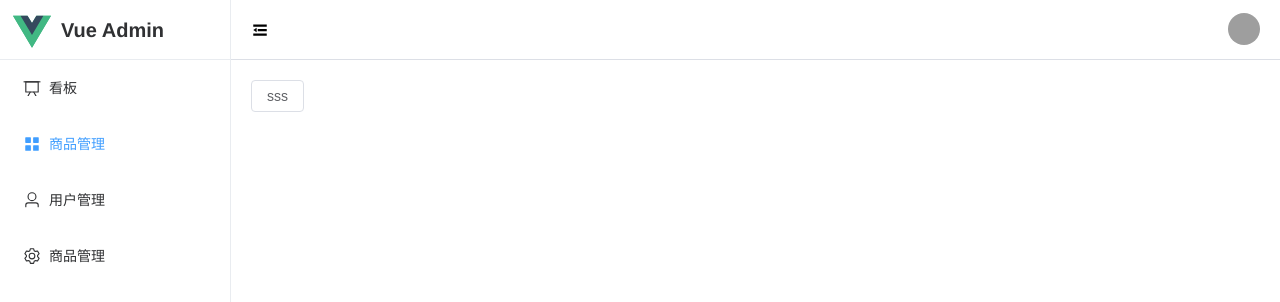
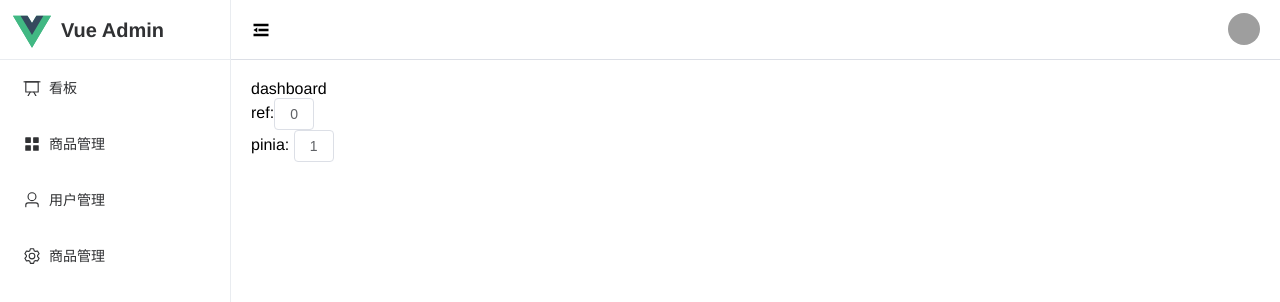
Before and after one commit to sealye09/vue-admin, a Vue app: page /dashboard in a window 1280 px wide. Shown: the top 302 px of the page. Built offline with nearby package versions, Linux system fonts and the light colour scheme; grey boxes are pictures that could not be loaded.

Commit message:
add sidebar route

```diff
--- a/package.json
+++ b/package.json
@@ -13,6 +13,8 @@
     "axios": "^1.4.0",
     "element-plus": "^2.3.6",
     "nprogress": "^0.2.0",
+    "pinia": "^2.1.3",
+    "pinia-plugin-persistedstate": "^3.1.0",
     "vue": "^3.2.47",
     "vue-router": "^4.2.2"
   },
--- /dev/null
+++ b/src/Layout/SideBar.vue
@@ -0,0 +1,93 @@
+<script setup>
+import { Menu as IconMenu, Setting } from "@element-plus/icons-vue";
+import useAppStore from "@/store/modules/appStore.js";
+
+const props = defineProps({
+  isCollapse: Boolean,
+});
+
+const store = useAppStore();
+</script>
+
+<template>
+  <el-aside class="sidebar-container">
+    <el-menu
+      router
+      unique-opened
+      default-active="2"
+      :collapse="store.isSiderBarOpen"
+    >
+      <el-menu-item class="aside-top">
+        <el-icon class="logo">
+          <img
+            src="@/assets/vue.svg"
+            alt="logo"
+          />
+        </el-icon>
+        <span
+          class="title"
+          v-if="!isCollapse"
+          >Vue Admin
+        </span>
+      </el-menu-item>
+
+      <el-menu-item index="/dashboard">
+        <el-icon>
+          <DataBoard />
+        </el-icon>
+        <template #title>看板</template>
+      </el-menu-item>
+      <el-menu-item index="categories">
+        <el-icon><icon-menu /></el-icon>
+        <template #title>商品管理</template>
+      </el-menu-item>
+      <el-menu-item index="/users">
+        <el-icon>
+          <User />
+        </el-icon>
+        <template #title>用户管理</template>
+      </el-menu-item>
+      <el-menu-item index="/goods">
+        <el-icon>
+          <setting />
+        </el-icon>
+        <template #title>商品管理</template>
+      </el-menu-item>
+    </el-menu>
+  </el-aside>
+</template>
+
+<style scoped lang="scss">
+.aside-top {
+  height: 60px;
+  width: auto;
+  border-bottom: solid 1px var(--el-menu-border-color);
+  align-items: center;
+
+  .logo {
+    display: flex;
+    align-items: center;
+  }
+
+  .title {
+    padding-left: 0.75rem;
+    font-size: 20px;
+    font-weight: 600;
+    text-align: center;
+  }
+}
+
+.aside-top:hover {
+  cursor: pointer;
+  background: none;
+}
+
+.el-aside {
+  img {
+    -webkit-user-drag: none;
+  }
+
+  user-select: none;
+  width: auto;
+}
+</style>
--- a/src/Layout/index.vue
+++ b/src/Layout/index.vue
@@ -1,87 +1,51 @@
 <script setup>
-import { ref } from "vue";
-import { Menu as IconMenu, Setting } from "@element-plus/icons-vue";
-const isCollapse = ref(false);
-const handleOpen = (key, keyPath) => {
-  console.log(key, keyPath);
-};
-const handleClose = (key, keyPath) => {
-  console.log(key, keyPath);
-};
+import { useRouter } from "vue-router";
+import { ElMessage } from "element-plus";
 
-const handleClck = () => {
-  console.log("message");
+import useAppStore from "@/store/modules/appStore.js";
+import SideBar from "./SideBar.vue";
+
+const router = useRouter();
+const store = useAppStore();
+
+function toggleSide() {
+  store.toggleSideBar();
+}
+
+function toPersonCenter() {
   ElMessage({
-    duration: 2000,
-    message: "sss",
-    type: "error",
+    message: "开发中...",
+    type: "warning",
   });
-};
+}
+
+function handleLogout() {
+  ElMessage({
+    message: "退出成功",
+    type: "success",
+  });
+  router.replace("/login");
+}
 </script>
 
 <template>
   <el-container class="main-container">
-    <el-aside class="sidebar-container">
-      <el-menu
-        default-active="2"
-        :collapse="isCollapse"
-        unique-opened
-        @open="handleOpen"
-        @close="handleClose"
-      >
-        <el-menu-item class="aside-top">
-          <el-icon class="logo">
-            <img
-              src="@/assets/vue.svg"
-              alt="logo"
-            />
-          </el-icon>
-          <span
-            class="title"
-            v-if="!isCollapse"
-            >Vue Admin</span
-          >
-        </el-menu-item>
-
-        <el-menu-item index="1">
-          <el-icon>
-            <DataBoard />
-          </el-icon>
-          <template #title>看板</template>
-        </el-menu-item>
-        <el-menu-item index="2">
-          <el-icon><icon-menu /></el-icon>
-          <template #title>商品管理</template>
-        </el-menu-item>
-        <el-menu-item index="3">
-          <el-icon>
-            <User />
-          </el-icon>
-          <template #title>用户管理</template>
-        </el-menu-item>
-        <el-menu-item index="4">
-          <el-icon>
-            <setting />
-          </el-icon>
-          <template #title>商品管理</template>
-        </el-menu-item>
-      </el-menu>
-    </el-aside>
+    <side-bar :isCollapse="store.isSiderBarOpen" />
     <el-container>
       <el-header>
         <div
           class="hide-sidebar"
-          @click="() => (isCollapse = !isCollapse)"
+          @click="toggleSide"
         >
           <el-icon
-            size="18"
-            v-if="isCollapse"
+            size="20"
+            v-if="store.isSiderBarOpen"
           >
             <Expand />
           </el-icon>
           <el-icon
             v-else
-            size="18"
+            size="20"
           >
             <Fold />
           </el-icon>
@@ -93,59 +57,28 @@ const handleClck = () => {
               <span class="el-dropdown-link">
                 <el-avatar
                   :size="32"
-                  src="https://avatars.githubusercontent.com/u/499550?s=60&v=4"
+                  src="https://avatars.githubusercontent.com/u/77105397?v=4"
                   alt="avatar"
                 />
               </span>
             </div>
             <template #dropdown>
               <el-dropdown-menu>
-                <el-dropdown-item>个人中心</el-dropdown-item>
-                <el-dropdown-item>退出</el-dropdown-item>
+                <el-dropdown-item @click="toPersonCenter">个人中心</el-dropdown-item>
+                <el-dropdown-item @click="handleLogout">退出</el-dropdown-item>
               </el-dropdown-menu>
             </template>
           </el-dropdown>
         </div>
       </el-header>
-      <el-main> <el-button @click="handleClck">sss</el-button></el-main>
+      <el-main>
+        <router-view></router-view>
+      </el-main>
     </el-container>
   </el-container>
 </template>
 
 <style lang="scss">
-.aside-top {
-  height: 60px;
-  width: auto;
-  border-bottom: solid 1px var(--el-menu-border-color);
-  align-items: center;
-
-  .logo {
-    display: flex;
-    align-items: center;
-  }
-
-  .title {
-    padding-left: 0.75rem;
-    font-size: 20px;
-    font-weight: 600;
-    text-align: center;
-  }
-}
-
-.aside-top:hover {
-  cursor: pointer;
-  background: none;
-}
-
-.el-aside {
-  img {
-    -webkit-user-drag: none;
-  }
-
-  user-select: none;
-  width: auto;
-}
-
 .el-header {
   display: flex;
   justify-content: space-between;
--- a/src/main.js
+++ b/src/main.js
@@ -1,15 +1,21 @@
 import { createApp } from "vue";
+import { createPinia } from "pinia";
 import * as ElementPlusIconsVue from "@element-plus/icons-vue";
+
+import { setupStore } from "./store";
 import App from "./App.vue";
 import router from "./router";
+
+import "element-plus/dist/index.css";
 import "./styles/index.scss";
 
 const app = createApp(App);
+
+setupStore(app);
 
 for (const [key, component] of Object.entries(ElementPlusIconsVue)) {
   app.component(key, component);
 }
 
 app.use(router);
-
 app.mount("#app");
--- a/src/pages/dashboard/index.vue
+++ b/src/pages/dashboard/index.vue
@@ -1,7 +1,18 @@
-<script setup></script>
+<script setup>
+import useCountStore from "@/store/modules/countStore.js";
+import { ref } from "vue";
+const count = useCountStore();
+const num = ref(0);
+</script>
 
 <template>
-  <div>dashboard</div>
+  <div>
+    dashboard
+    <br />
+    ref:<el-button @click="num++">{{ num }}</el-button>
+    <br />
+    pinia: <el-button @click="count.increment">{{ count.num }}</el-button>
+  </div>
 </template>
 
 <style scoped></style>
--- /dev/null
+++ b/src/store/index.js
@@ -0,0 +1,11 @@
+import { createPinia } from "pinia";
+import piniaPluginPersistedstate from "pinia-plugin-persistedstate";
+
+const pinia = createPinia();
+pinia.use(piniaPluginPersistedstate);
+
+export function setupStore(app) {
+  app.use(pinia);
+}
+
+export { pinia };
--- /dev/null
+++ b/src/store/modules/appStore.js
@@ -0,0 +1,24 @@
+import { ref } from "vue";
+import { defineStore } from "pinia";
+
+const useAppStore = defineStore(
+  "app-store",
+  () => {
+    const isSiderBarOpen = ref(false);
+
+    function toggleSideBar() {
+      this.isSiderBarOpen = !this.isSiderBarOpen;
+    }
+
+    return {
+      isSiderBarOpen,
+      toggleSideBar,
+    };
+  },
+  {
+    persist: true,
+    storage: localStorage,
+  },
+);
+
+export default useAppStore;
--- /dev/null
+++ b/src/store/modules/countStore.js
@@ -0,0 +1,16 @@
+import { defineStore } from "pinia";
+
+const useCountStore = defineStore({
+  id: "count",
+  state: () => ({ num: 1 }),
+  actions: {
+    increment() {
+      this.num += 1;
+    },
+  },
+
+  persist: true,
+  debug: true,
+});
+
+export default useCountStore;
```
Also changed, not shown: 1 other file (tests, documents, lock files or other folders).
